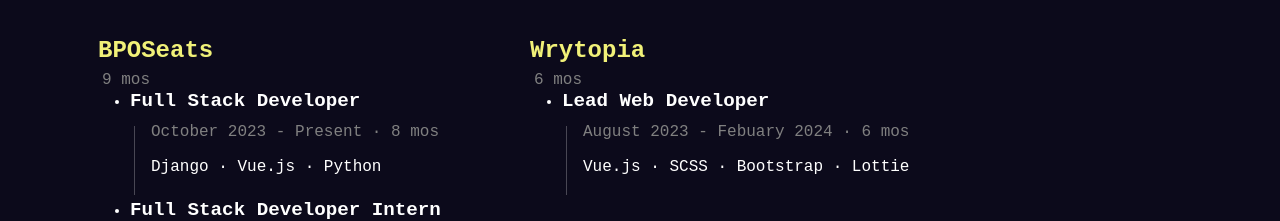
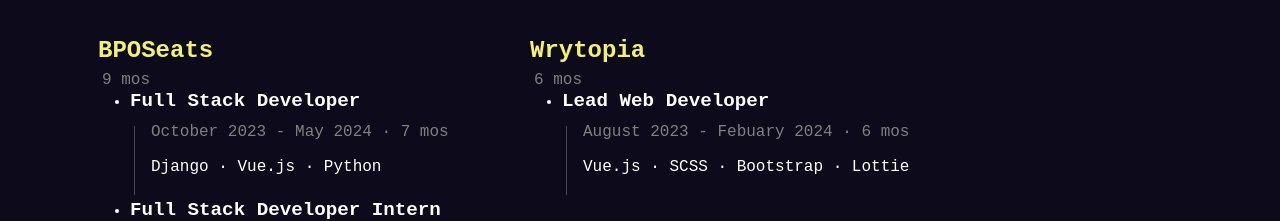
Before and after one commit to cup-noodlehS/portfolio-v2, a Vue app: page / in a window 1280 px wide. Shown: the part 960-1181 px from the top of the page. Built offline with nearby package versions, Linux system fonts and the light colour scheme.

Commit message:
change employment date

```diff
--- a/src/components/index/experience.vue
+++ b/src/components/index/experience.vue
@@ -79,8 +79,8 @@
     positions: [
       {
         title: "Full Stack Developer",
-        date: "October 2023 - Present",
-        duration: elapsedMonthsAndYears(10, 2023),
+        date: "October 2023 - May 2024",
+        duration: elapsedMonthsAndYears(10, 2023, 5, 2024),
         skills: ["Django", "Vue.js", "Python"],
       },
       {
```
